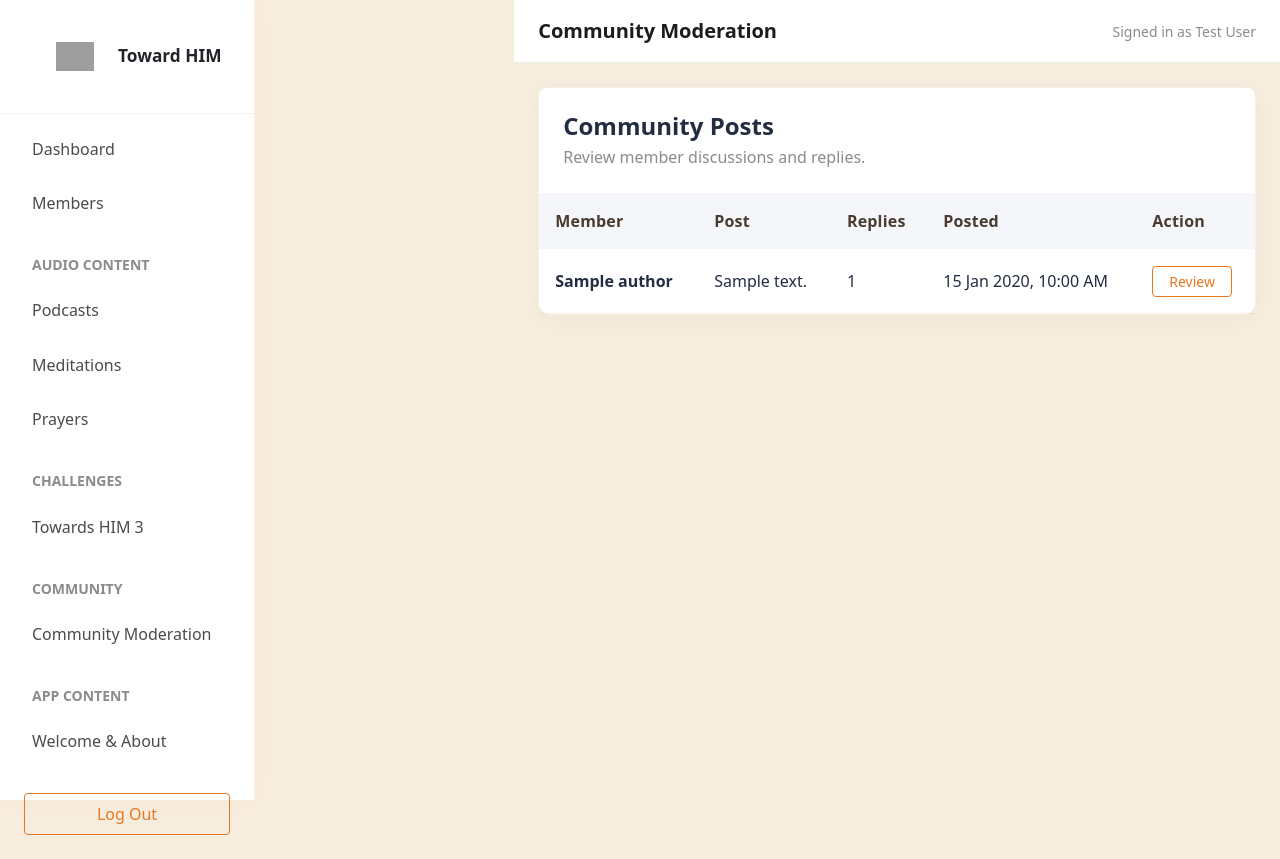
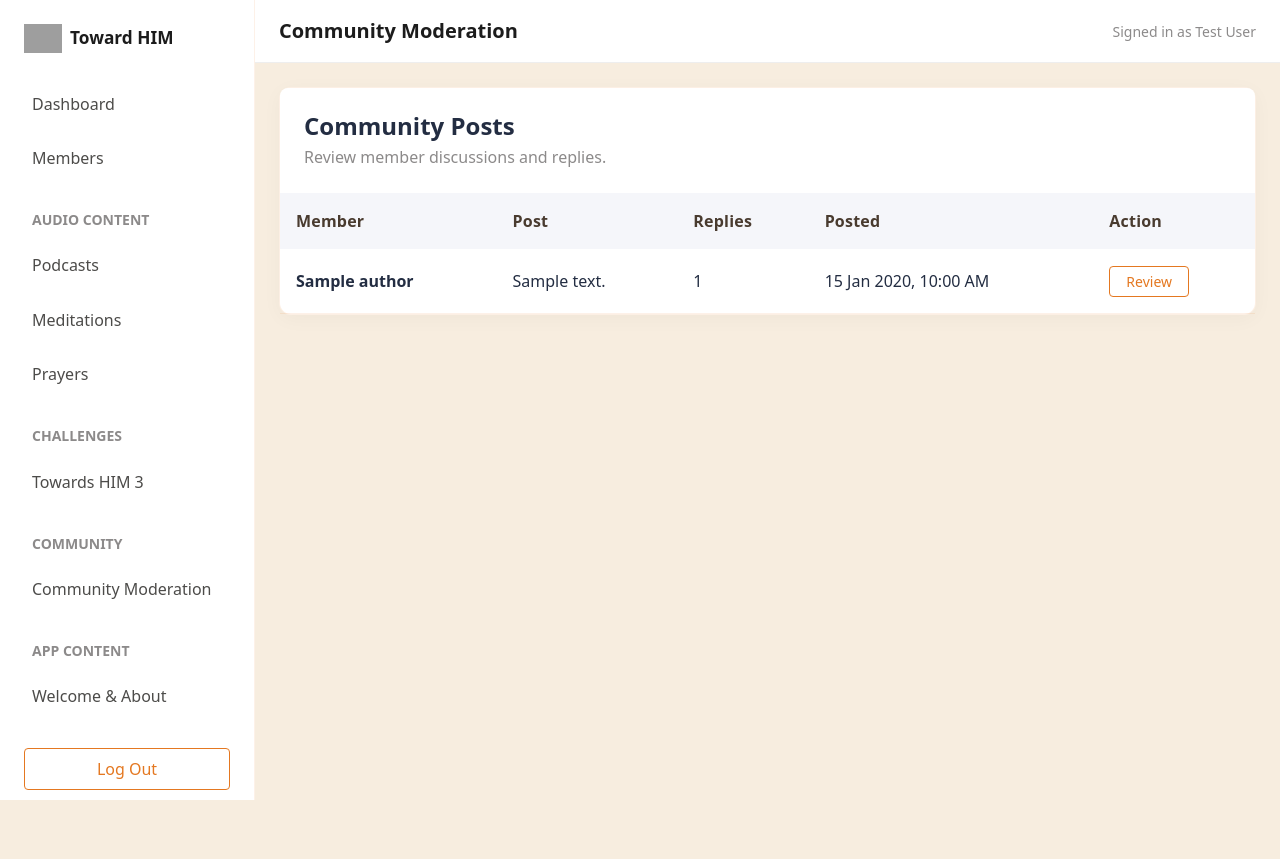
Before and after one commit to kamrans262/towardsHim_backend, a Laravel app: template resources/views/admin/community/index.blade.php in a window 1280 px wide. After the commit the page ends 800 px from the top, so only its background shows below. Run offline with Laravel 12, Linux system fonts and the light colour scheme; a user stored in the database is signed in; data comes from the database, SQL or seed files in the repository; tables that the repository leaves empty hold one stand-in row (values such as "Sample post"); the template is opened without the code that fills it: most values are stand-ins (such as "Sample title", 1, 10 or a date in 2020); grey boxes are pictures that could not be loaded.

Commit message:
Fix Hope UI sidebar double offset and clipped admin tables

```diff
--- a/public/admin-assets/css/toward-admin.css
+++ b/public/admin-assets/css/toward-admin.css
@@ -24,3 +24,20 @@ body.toward-admin{background:var(--th-cream);color:var(--th-text);font-family:"D
 .toward-admin.guest-page{background:linear-gradient(155deg,#f7eddf,#fffaf3)}
 .toward-admin .auth-card{background:#fff;border-radius:16px}
 @media(max-width:991.98px){.toward-admin .admin-sidebar{display:none}.toward-admin .main-content{width:100%}}
+
+/* Keep Hope UI visual components, but use our own flex shell layout.
+   Hope UI sets .sidebar fixed and .sidebar + .main-content margin-left.
+   Mixing those with a flex sidebar doubled the offset and clipped tables. */
+.toward-admin .admin-shell{width:100%;min-width:0;align-items:stretch}
+.toward-admin .admin-sidebar{flex:0 0 255px;max-width:255px;overflow-y:auto;overflow-x:hidden}
+.toward-admin .admin-main-content{flex:1 1 0;min-width:0;max-width:100%;margin-left:0}
+.toward-admin .admin-main-content>main{width:100%;min-width:0}
+.toward-admin .admin-main-content .table-responsive{width:100%;max-width:100%;overflow-x:auto}
+.toward-admin .admin-main-content .table{min-width:680px}
+.toward-admin .admin-row-actions{display:flex;gap:.5rem;flex-wrap:nowrap;white-space:nowrap}
+.toward-admin .admin-row-actions>form{margin:0}
+.toward-admin .admin-topbar{gap:.75rem;min-width:0}
+@media(max-width:991.98px){
+ .toward-admin .admin-sidebar{display:none}
+ .toward-admin .admin-main-content{flex:1 1 100%;width:100%;max-width:100%}
+}
--- a/resources/views/admin/audio/index.blade.php
+++ b/resources/views/admin/audio/index.blade.php
@@ -16,7 +16,7 @@
       <td>{{ $item->duration_seconds ? ceil($item->duration_seconds / 60).' min' : '—' }}</td>
       <td><span class="badge {{ $item->is_published ? 'text-bg-success' : 'text-bg-secondary' }}">{{ $item->is_published ? 'Published' : 'Draft' }}</span></td>
       <td>{{ $item->published_at?->format('d M Y') ?? '—' }}</td>
-      <td><div class="d-flex gap-2">
+      <td><div class="admin-row-actions">
        <a class="btn btn-outline-primary btn-sm" href="{{ route('admin.audio.edit', [$category, $item]) }}">Edit</a>
        <form method="POST" action="{{ route('admin.audio.destroy', [$category, $item]) }}" onsubmit="return confirm('Remove this audio and its uploaded files?');">
         @csrf @method('DELETE') <button type="submit" class="btn btn-outline-danger btn-sm">Remove</button>
--- a/resources/views/admin/layouts/app.blade.php
+++ b/resources/views/admin/layouts/app.blade.php
@@ -12,7 +12,7 @@
 </head>
 <body class="toward-admin">
 <div class="d-flex min-vh-100 admin-shell">
-    <aside class="sidebar sidebar-default sidebar-white sidebar-base navs-rounded-all admin-sidebar" id="adminSidebar">
+    <aside class="admin-sidebar" id="adminSidebar">
         <div class="sidebar-header px-4 py-4">
             <a href="{{ route('admin.dashboard') }}" class="navbar-brand d-flex align-items-center gap-2 text-decoration-none">
                 <img src="{{ asset('admin-assets/toward_him_logo.svg') }}" alt="Toward HIM" class="sidebar-logo">
@@ -39,7 +39,7 @@
             </form>
         </div>
     </aside>
-    <div class="main-content flex-grow-1">
+    <div class="admin-main-content flex-grow-1">
         <header class="admin-topbar navbar navbar-expand-lg bg-white border-bottom px-3 px-md-4 py-3">
             <button class="btn btn-outline-secondary d-lg-none me-3" type="button" data-bs-toggle="collapse" data-bs-target="#adminMobileSidebar" aria-expanded="false" aria-controls="adminMobileSidebar">Menu</button>
             <span class="fw-semibold fs-5">@yield('title', 'Admin Dashboard')</span>
```
Also changed, not shown: tests/Feature/AdminLayoutResponsiveTest.php (added, +30 -0 lines).
